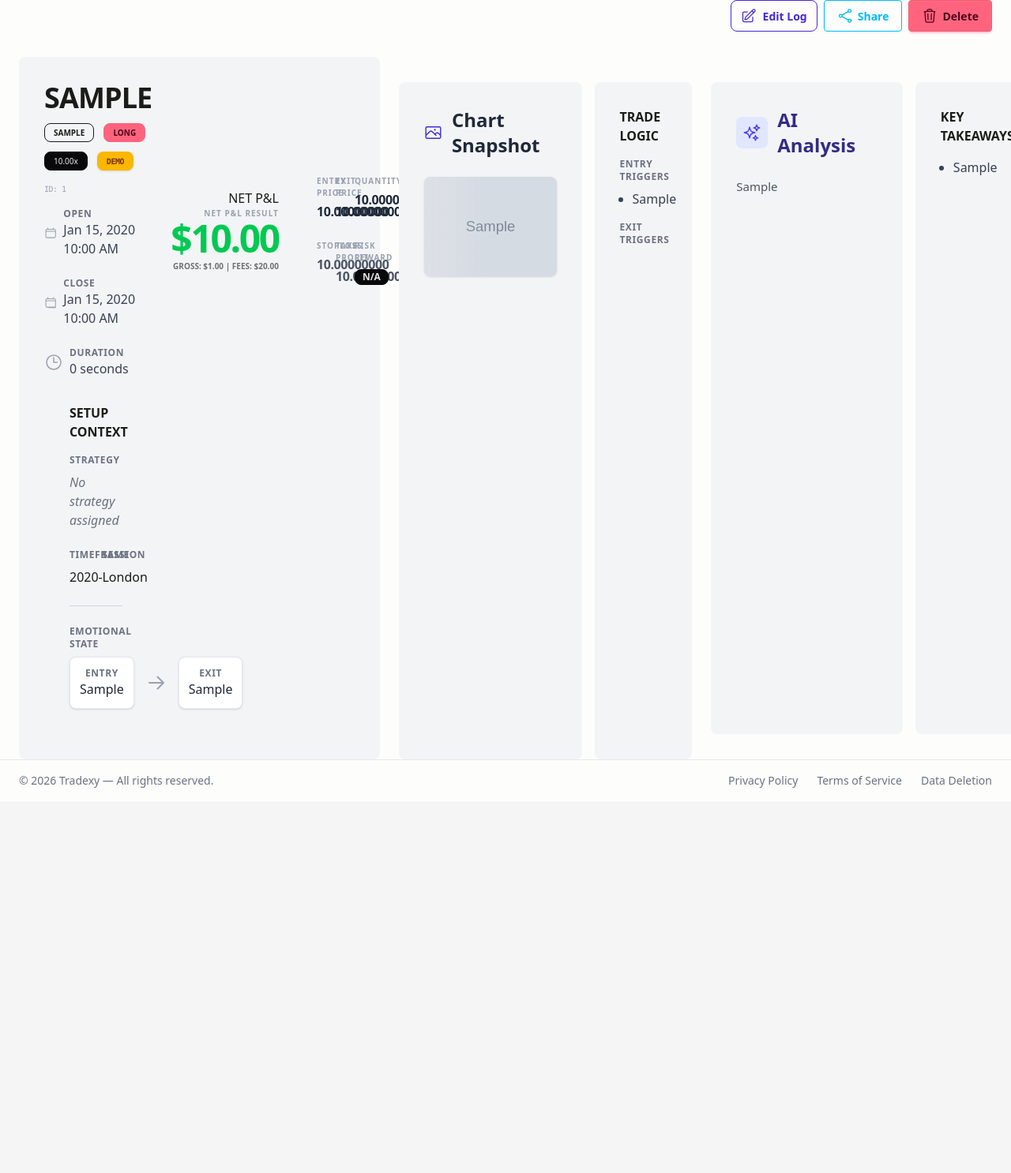
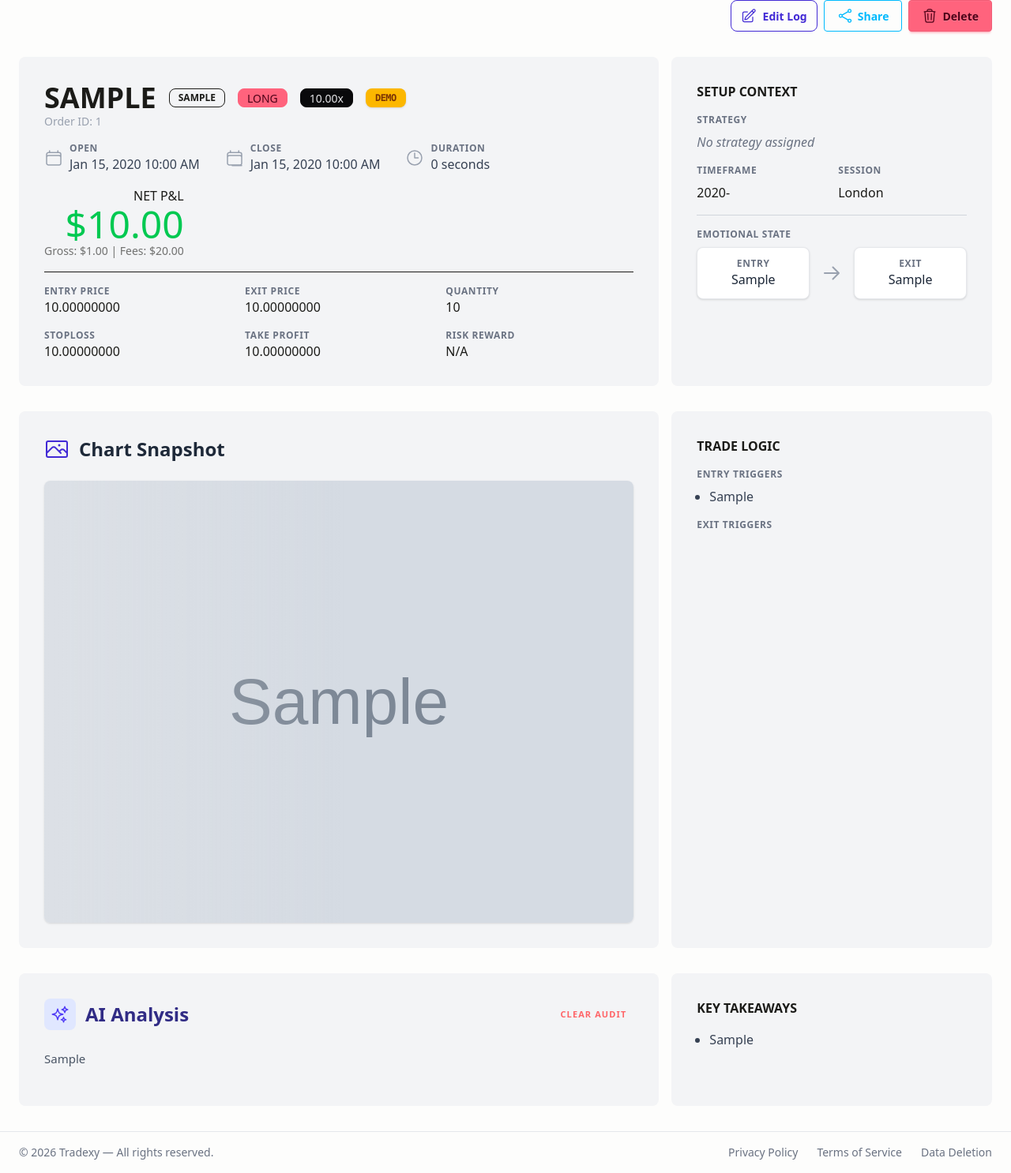
Before and after one commit to codebykenth/tradexy, a Laravel app: page /trades/1 in a window 1280 px wide. Shown: the part 73-1559 px from the top of the page at 79% size. Before the commit the page ends 1071 px from the top, so only its background shows below. Run offline with Laravel 12, Linux system fonts and the light colour scheme; a user stored in the database is signed in; data comes from the database, SQL or seed files in the repository; tables that the repository leaves empty hold one stand-in row (values such as "Sample post"); grey boxes marked "Sample" are stand-in pictures; style sheets or scripts are compiled from the project's sources; some web fonts are replaced.

Commit message:
Fix trade show ui and add delete ai analysis

```diff
--- a/resources/views/trades/show.blade.php
+++ b/resources/views/trades/show.blade.php
@@ -101,34 +101,37 @@
                 <button>close</button>
             </form>
         </dialog>
-         <div class="flex flex-col lg:flex-row gap-6 mt-8">
-            <!-- Left: General Information -->
-            <div class="bg-gray-100 rounded-lg p-6 md:p-8 flex-1">
-                <div class="flex flex-col md:flex-row items-start md:items-center justify-between gap-6">
-                    <div class="space-y-4">
-                        <div class="flex flex-wrap items-center gap-3">
-                            <p class="text-3xl md:text-4xl uppercase font-black tracking-tight">{{ $trade->symbol ?? 'N/A'  }}</p>
-                            <div class="badge badge-outline uppercase text-[10px] font-bold">
+        <div class="flex gap-4">
+            <!-- Left -->
+            <div class="bg-gray-100 rounded-lg p-8 mt-8 w-2/3 space-y-4">
+                <!-- General Information -->
+                <div class="flex items-center justify-between gap-4 w-full flex-wrap">
+                    <div>
+                        <div class="flex items-center gap-4">
+                            <p class="text-4xl uppercase font-black">{{ $trade->symbol ?? 'N/A'  }}</p>
+                            <div class="badge badge-outline uppercase text-xs font-bold">
                                 {{ $trade->market ?? 'crypto' }}</div>
                             <div @class([
                                 "badge",
-                                "uppercase font-bold text-[10px]",
+                                "uppercase",
                                 "badge-success" => $trade->exit_side === "short",
                                 "badge-error" => $trade->exit_side === "long"
                             ])>{{ $trade->entry_side }}</div>
-                            <div class="badge badge-neutral text-[10px]">{{ $trade->leverage ?? 'N/A'  }}x</div>
+                            <div class="badge badge-neutral">{{ $trade->leverage ?? 'N/A'  }}x</div>
                             @if($trade->is_demo)
-                                <div class="badge badge-warning uppercase text-[10px] font-bold font-mono tracking-tighter shadow-sm border border-warning/30">
+                                <div class="badge badge-warning uppercase text-xs font-bold font-mono tracking-tighter shadow-sm border border-warning/30">
                                     Demo
                                 </div>
                             @endif
+
                         </div>
-
                         @if ($trade->order_id)
-                            <p class="text-[10px] text-gray-400 font-mono tracking-tighter">ID: {{ $trade->order_id }}</p>
+                            <div class="text-sm text-gray-400">
+                                <p>Order ID: {{ $trade->order_id ?? 'N/A' }}</p>
+                            </div>
                         @endif
 
-                        <div class="flex flex-wrap gap-6 mt-2">
+                        <div class="flex gap-8 mt-4">
                             <div class="flex items-center gap-2 text-gray-700">
                                 <svg xmlns="http://www.w3.org/2000/svg" fill="none" viewBox="0 0 24 24"
                                     stroke-width="1.5" stroke="currentColor" class="size-6 text-gray-400">
@@ -171,62 +174,66 @@
 
                     <div class="text-right">
                         <p class="uppercase">Net P&L</p>
-                    <div class="text-left md:text-right w-full md:w-auto mt-4 md:mt-0 pt-4 md:pt-0 border-t md:border-t-0 border-gray-200">
-                        <p class="uppercase text-[10px] font-bold text-gray-400 tracking-widest">Net P&L Result</p>
                         <p @class([
-                            'text-3xl md:text-5xl font-black tracking-tighter',
+                            'text-5xl',
                             'text-red-500' => $trade->total_pnl < 0,
                             'text-green-500' => $trade->total_pnl > 0,
                         ])>${{ number_format($trade->total_pnl, 2) ?? 'N/A'  }}</p>
                         <p @class([
-                            'text-[10px] font-bold opacity-60 uppercase mt-1',
-                        ])>Gross: ${{ number_format($trade->closed_pnl, 2) }} | Fees: ${{ number_format($trade->total_fees, 2) }}</p>
+                            'text-sm font-medium opacity-60',
+                        ])>Gross: ${{ number_format($trade->closed_pnl, 2) ?? 'N/A'  }} | Fees: ${{ number_format($trade->total_fees, 2) ?? 'N/A'  }}</p>
 
                         @if(($trade->market ?? 'crypto') === 'pse')
-                            <div class="text-[9px] text-gray-400 mt-2 flex flex-wrap md:justify-end gap-x-3 gap-y-1 uppercase font-bold tracking-tight">
-                                @if($trade->broker_commission) <span>Broker: ₱{{ number_format($trade->broker_commission, 2) }}</span> @endif
-                                @if($trade->pse_trans_fee) <span>PSE Trans: ₱{{ number_format($trade->pse_trans_fee, 2) }}</span> @endif
-                                @if($trade->sccp_fee) <span>SCCP: ₱{{ number_format($trade->sccp_fee, 2) }}</span> @endif
-                                @if($trade->pse_vat) <span>VAT: ₱{{ number_format($trade->pse_vat, 2) }}</span> @endif
-                                @if($trade->sales_tax) <span>Sales Tax: ₱{{ number_format($trade->sales_tax, 2) }}</span> @endif
+                            <div class="text-xs text-gray-400 mt-1 text-right space-y-0.5">
+                                @if($trade->broker_commission)
+                                <p>Broker: ₱{{ number_format($trade->broker_commission, 2) }}</p> @endif
+                                @if($trade->pse_trans_fee)
+                                <p>PSE Trans: ₱{{ number_format($trade->pse_trans_fee, 2) }}</p> @endif
+                                @if($trade->sccp_fee)
+                                <p>SCCP: ₱{{ number_format($trade->sccp_fee, 2) }}</p> @endif
+                                @if($trade->pse_vat)
+                                <p>VAT: ₱{{ number_format($trade->pse_vat, 2) }}</p> @endif
+                                @if($trade->sales_tax)
+                                <p>Sales Tax: ₱{{ number_format($trade->sales_tax, 2) }}</p> @endif
                             </div>
                         @endif
+
                     </div>
                 </div>
+                <div class="border-b border-gray-309">
 
-                <div class="divider opacity-10"></div>
-
-                <div class="grid grid-cols-2 md:grid-cols-3 gap-6">
+                </div>
+                <div class="grid grid-cols-1 md:grid-cols-3 gap-4">
                     <div>
-                        <p class="uppercase text-[10px] font-bold text-gray-400 tracking-widest mb-1">Entry Price</p>
-                        <p class="font-bold text-gray-800 tracking-tight">{{ number_format((float)($trade->avg_entry_price ?? 0), 8, '.', '') }}</p>
+                        <p class="uppercase text-xs font-bold text-gray-500 tracking-wider">Entry Price</p>
+                        <p>{{ $trade->avg_entry_price ?? 'N/A'  }}</p>
                     </div>
                     <div>
-                        <p class="uppercase text-[10px] font-bold text-gray-400 tracking-widest mb-1">Exit Price</p>
-                        <p class="font-bold text-gray-800 tracking-tight">{{ number_format((float)($trade->avg_exit_price ?? 0), 8, '.', '') }}</p>
+                        <p class="uppercase text-xs font-bold text-gray-500 tracking-wider">Exit Price</p>
+                        <p>{{ $trade->avg_exit_price ?? 'N/A'  }}</p>
                     </div>
                     <div>
-                        <p class="uppercase text-[10px] font-bold text-gray-400 tracking-widest mb-1">Quantity</p>
-                        <p class="font-bold text-gray-800 tracking-tight">{{ $trade->quantity }}</p>
+                        <p class="uppercase text-xs font-bold text-gray-500 tracking-wider">Quantity</p>
+                        <p>{{ $trade->quantity !== null ? (strpos((string) $trade->quantity, '.') !== false ? rtrim(rtrim((string) $trade->quantity, '0'), '.') : $trade->quantity) : 'N/A' }}
+                        </p>
                     </div>
 
                     <div>
-                        <p class="uppercase text-[10px] font-bold text-gray-400 tracking-widest mb-1">Stoploss</p>
-                        <p class="font-bold text-gray-600 tracking-tight">{{ $trade->stop_loss_price ?? '-' }}</p>
+                        <p class="uppercase text-xs font-bold text-gray-500 tracking-wider">Stoploss</p>
+                        <p>{{ $trade->stop_loss_price ?? 'N/A' }}</p>
                     </div>
                     <div>
-                        <p class="uppercase text-[10px] font-bold text-gray-400 tracking-widest mb-1">Take Profit</p>
-                        <p class="font-bold text-gray-600 tracking-tight">{{ $trade->take_profit_price ?? '-' }}</p>
+                        <p class="uppercase text-xs font-bold text-gray-500 tracking-wider">Take Profit</p>
+                        <p>{{ $trade->take_profit_price ?? 'N/A' }}</p>
                     </div>
                     <div>
-                        <p class="uppercase text-[10px] font-bold text-gray-400 tracking-widest mb-1">Risk Reward</p>
-                        <p class="badge badge-neutral badge-sm font-bold">{{ $trade->risk_reward }}</p>
+                        <p class="uppercase text-xs font-bold text-gray-500 tracking-wider">Risk Reward</p>
+                        <p>{{ $trade->risk_reward }}</p>
                     </div>
                 </div>
             </div>
-
-            <!-- Right: Setup Context -->
-            <div class="bg-gray-100 rounded-lg p-6 md:p-8 w-full lg:w-1/3 space-y-6">
+            <!-- Right -->
+            <div class="bg-gray-100 rounded-lg p-8 mt-8 w-1/3 space-y-4">
                 <p class="uppercase font-bold mb-4">Setup Context</p>
                 <div>
                     <p class="uppercase text-xs font-bold text-gray-500 tracking-wider mb-2">Strategy</p>
@@ -309,7 +316,7 @@
                         </form>
                     </dialog>
                 @elseif(session('chart_uploading'))
-                    <div class="mt-4 bg-gray-200 rounded-lg h-[400px] flex flex-col items-center justify-center animate-pulse border-2 border-dashed border-gray-300 relative overflow-hidden">
+                    <div class="mt-4 bg-gray-200 rounded-lg h-[300px] flex flex-col items-center justify-center animate-pulse border-2 border-dashed border-gray-300 relative overflow-hidden">
                          <div class="absolute inset-0 bg-gradient-to-r from-transparent via-white/40 to-transparent -translate-x-full animate-[shimmer_2s_infinite]"></div>
                          <svg xmlns="http://www.w3.org/2000/svg" fill="none" viewBox="0 0 24 24" stroke-width="1.5" stroke="currentColor" class="size-12 text-gray-400 mb-2">
                              <path stroke-linecap="round" stroke-linejoin="round" d="M2.25 15.75l5.159-5.159a2.25 2.25 0 013.182 0l5.159 5.159m-1.5-1.5l1.409-1.409a2.25 2.25 0 013.182 0l2.909 2.909m-18 3.75h16.5a1.5 1.5 0 001.5-1.5V6a1.5 1.5 0 00-1.5-1.5H3.75A1.5 1.5 0 002.25 6v12a1.5 1.5 0 001.5 1.5zm10.5-11.25h.008v.008h-.008V8.25zm.375 0a.375.375 0 11-.75 0 .375.375 0 01.75 0z" />
@@ -356,7 +363,8 @@
         </div>
         <div class="flex gap-4">
             <div class="bg-gray-100 rounded-lg p-8 my-8 w-2/3">
-                <div class="flex items-center gap-3 text-indigo-900 mb-6">
+                <div class="flex items-center justify-between gap-3 text-indigo-900 mb-6">
+                    <div class="flex items-center gap-3">
                         <div class="bg-indigo-100 p-2 rounded-lg">
                             <svg xmlns="http://www.w3.org/2000/svg" fill="none" viewBox="0 0 24 24" stroke-width="1.5"
                                 stroke="currentColor" class="size-6 text-indigo-600">
@@ -365,6 +373,13 @@
                             </svg>
                         </div>
                         <p class="text-2xl font-bold">AI Analysis</p>
+                    </div>
+                    @if($trade->ai_analysis && $trade->ai_analysis !== 'PENDING')
+                        <button type="button" class="btn btn-ghost btn-xs text-red-400 hover:text-red-500 font-bold uppercase tracking-widest"
+                            onclick="document.getElementById('delete_ai_audit_modal_{{ $trade->id }}').showModal()">
+                            Clear Audit
+                        </button>
+                    @endif
                 </div>
                 @if($trade->ai_analysis === 'PENDING')
                     <div id="ai-analysis-container" class="flex flex-col items-center justify-center py-12 text-center bg-white border-2 border-dashed border-indigo-200 rounded-2xl shadow-inner group">
@@ -437,6 +452,27 @@
         <p class="text-gray-300 mt-2 text-sm">Please wait, this may take up to 30 seconds.</p>
     </div>
 
+    <!-- Delete AI Audit Confirmation Modal -->
+    <dialog id="delete_ai_audit_modal_{{ $trade->id }}" class="modal">
+        <div class="modal-box">
+            <h3 class="text-lg font-bold">Clear AI Forensic Audit?</h3>
+            <p class="py-4">Are you sure you want to permanently remove this forensic analysis? You can regenerate it later if needed, but the current insights will be lost.</p>
+            <div class="modal-action">
+                <form method="dialog">
+                    <button class="btn">Keep Audit</button>
+                </form>
+                <form action="{{ route('ai.analyze.destroy', $trade->id) }}" method="POST">
+                    @csrf
+                    @method('DELETE')
+                    <button type="submit" class="btn btn-error">Clear Audit</button>
+                </form>
+            </div>
+        </div>
+        <form method="dialog" class="modal-backdrop">
+            <button>close</button>
+        </form>
+    </dialog>
+
     <script>
         function copyShareUrl() {
             const input = document.getElementById('share-url');
--- a/routes/web.php
+++ b/routes/web.php
@@ -29,6 +29,8 @@ Route::middleware('auth')->group(function () {
     Route::put('analyze/{id}', [AiAnalysisController::class, 'analyze'])
         ->middleware('throttle:ai-analysis')
         ->name('ai.analyze');
+    Route::delete('analyze/{id}', [AiAnalysisController::class, 'destroy'])
+        ->name('ai.analyze.destroy');
 });
 
 // Developer-only migration routes
```
Also changed, not shown: app/Http/Controllers/AiAnalysisController.php (+8 -0 lines), resources/views/trades/edit.blade.php (+9 -9 lines). Lines whose indentation alone changed are shown as unchanged.
